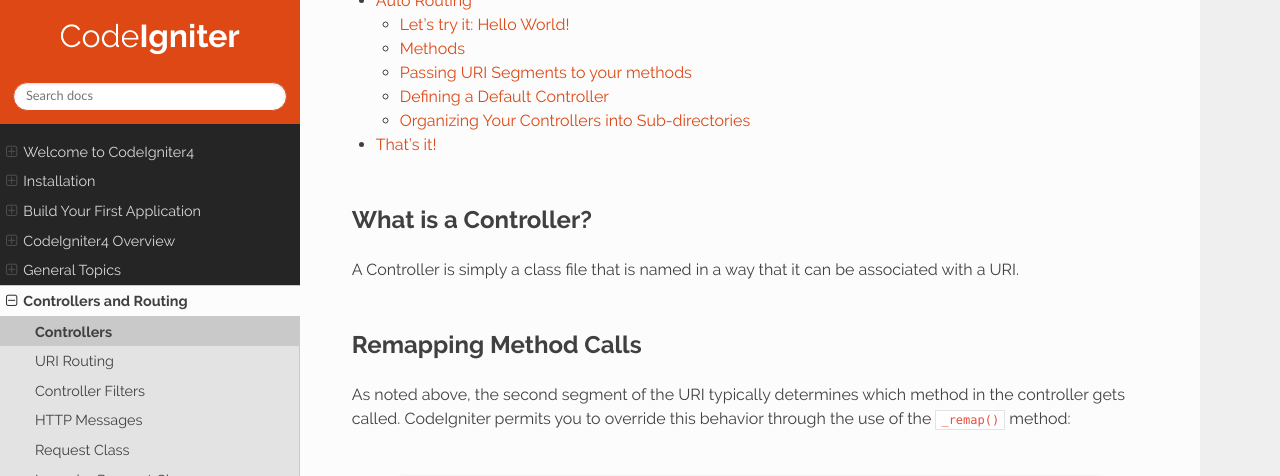
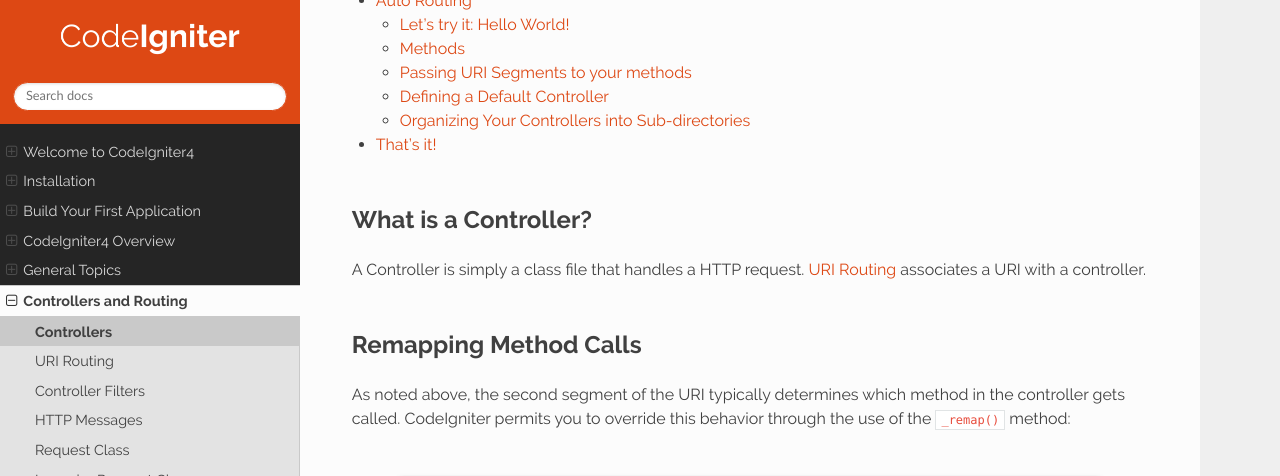
Before and after one commit to NEKOGET/ci4_user_guide_src, a Sphinx documentation site: the page built from source/incoming/controllers.rst, in a window 1280 px wide and 900 px high, scrolled down 407 px, cut to the strip 0-476 px from the top of the window. Built offline with Sphinx 7.4.7 and the Read the Docs theme 2.0.0, drawn with Linux system fonts in a browser that asks for light colours.

Commit message:
docs: update what's controller

```diff
--- a/source/incoming/controllers.rst
+++ b/source/incoming/controllers.rst
@@ -11,7 +11,7 @@ Controllers are the heart of your application, as they determine how HTTP reques
 What is a Controller?
 *********************
 
-A Controller is simply a class file that is named in a way that it can be associated with a URI.
+A Controller is simply a class file that handles a HTTP request. :doc:`URI Routing <routing>` associates a URI with a controller.
 
 Remapping Method Calls
 **********************
```
